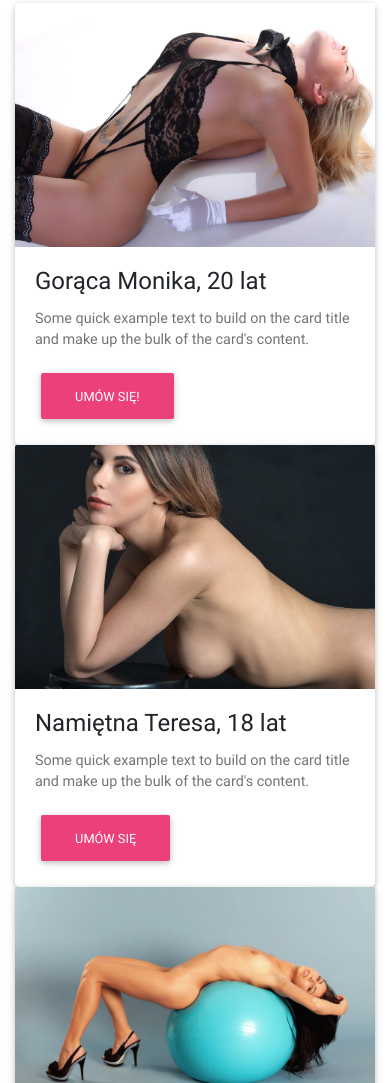
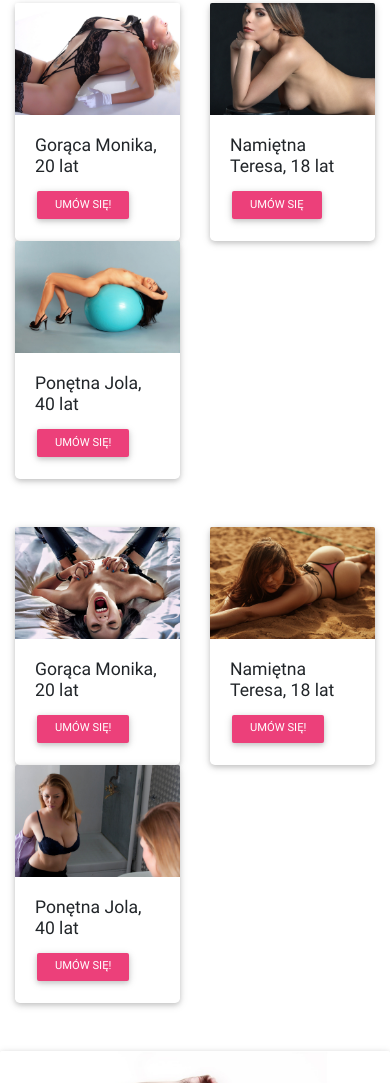
Before and after one commit to MagmMe/venus, a plain HTML site: page index2.html in a window 390 px wide. Shown: the part 917-2000 px from the top of the page. Drawn offline with Linux system fonts and the light colour scheme; files whose address does not match are found by name.

Commit message:
creating 2 columns on xs

```diff
--- a/index2.html
+++ b/index2.html
@@ -187,7 +187,7 @@
         </h3>
         <div class="row my-5">
             <!--First columnn-->
-            <div class="col-sm-4">
+            <div class="col-sm-4 col-6">
                 <!--Card-->
                 <div class="card wow fadeIn" data-wow-delay="0.2s">
 
@@ -209,7 +209,7 @@
             <!--First columnn-->
 
             <!--Second columnn-->
-            <div class="col-sm-4">
+            <div class="col-sm-4 col-6">
                 <!--Card-->
                 <div class="card wow fadeIn" data-wow-delay="0.4s">
 
@@ -232,7 +232,7 @@
             <!--Second columnn-->
 
             <!--Third columnn-->
-            <div class="col-sm-4">
+            <div class="col-sm-4 col-6">
                 <!--Card-->
                 <div class="card wow fadeIn" data-wow-delay="0.6s">
 
@@ -255,7 +255,7 @@
         </div>
         <div class="row my-5">
             <!--First columnn-->
-            <div class="col-sm-4">
+            <div class="col-sm-4 col-6">
                 <!--Card-->
                 <div class="card wow fadeIn" data-wow-delay="0.2s">
 
@@ -277,7 +277,7 @@
             <!--First columnn-->
 
             <!--Second columnn-->
-            <div class="col-sm-4">
+            <div class="col-sm-4 col-6">
                 <!--Card-->
                 <div class="card wow fadeIn" data-wow-delay="0.4s">
 
@@ -300,7 +300,7 @@
             <!--Second columnn-->
 
             <!--Third columnn-->
-            <div class="col-sm-4">
+            <div class="col-sm-4 col-6">
                 <!--Card-->
                 <div class="card wow fadeIn" data-wow-delay="0.6s">
 
--- a/sass/mdb/_custom.scss
+++ b/sass/mdb/_custom.scss
@@ -176,6 +176,20 @@ footer.page-footer {
 }
 
 // Responsive
+@media (max-width: 767px) {
+    .card-title {
+        font-size: 1.1rem;
+    }
+    .card-text {
+        display: none;
+    }
+    .btn {
+        font-size: 0.7rem;
+        padding: 0.35rem 1.13rem;
+        margin: 2px;
+    }
+}
+
 @media (min-width: 992px) {
     .navbar-expand-lg .navbar-nav {
         margin-top: 1%;
```
Also changed, not shown: sass/mdb.css.
